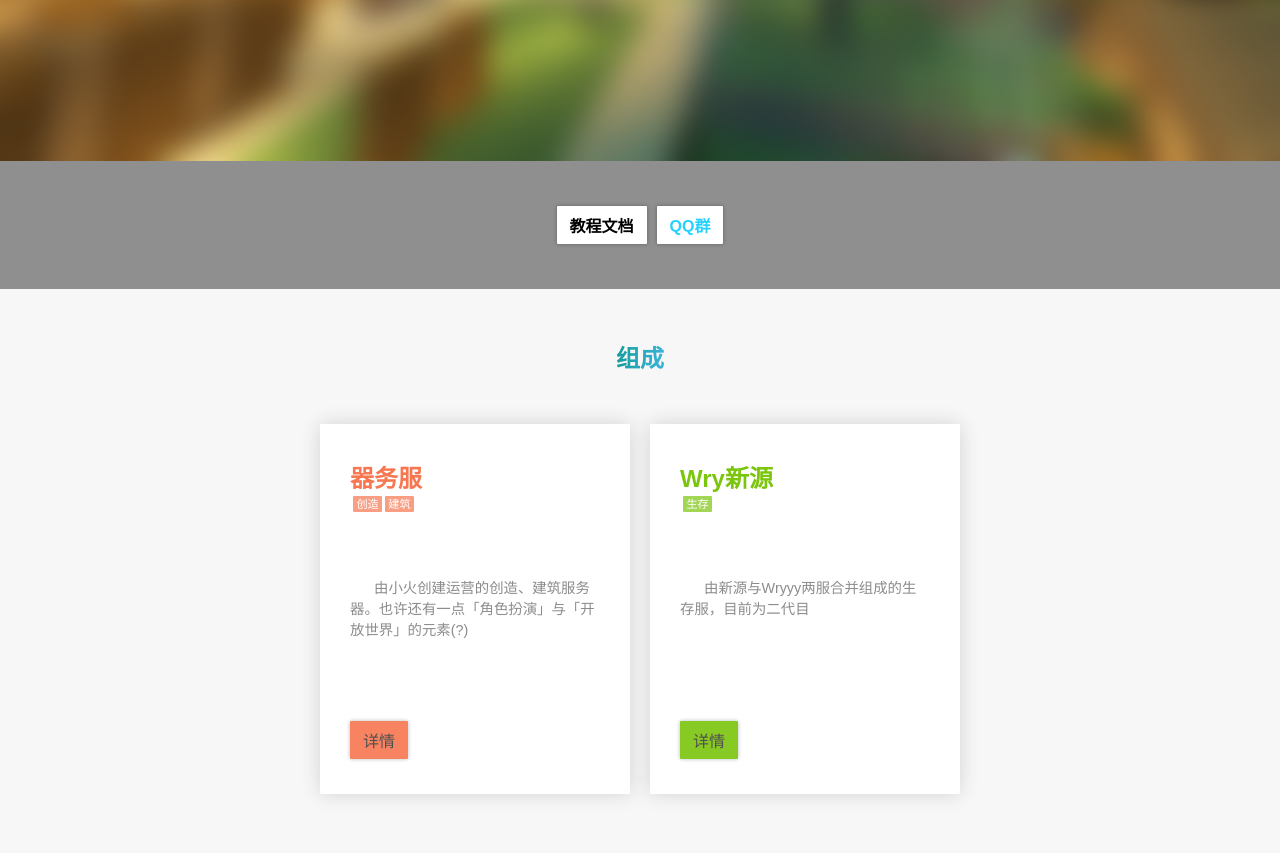
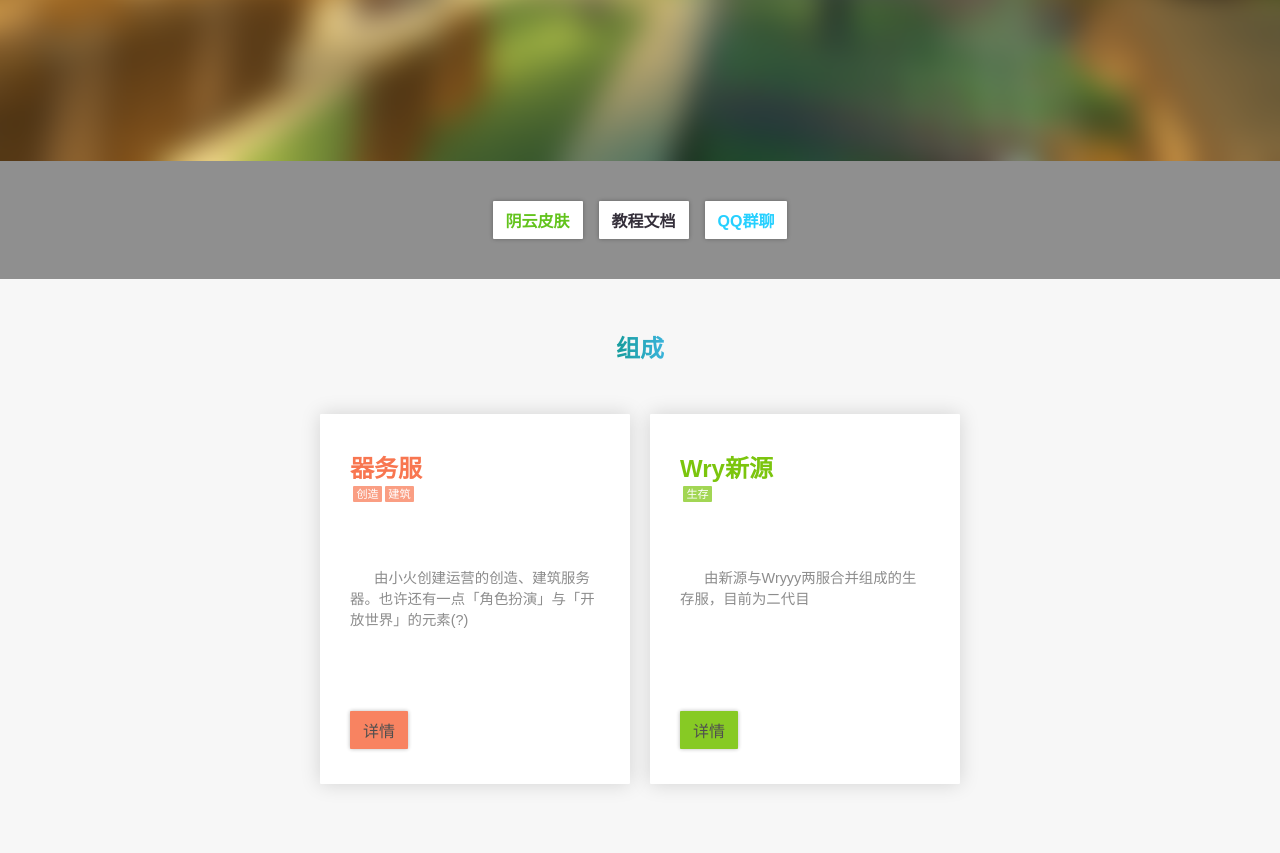
Before and after one commit to XiaohCeale/tbc, a PHP site: page / in a window 1280 px wide. Shown: the part 647-1500 px from the top of the page. Run offline with PHP 8.4, Linux system fonts and the light colour scheme.

Commit message:
Please enter the commit message for your changes. Lines starting with '#' will be ignored, and an empty message aborts the commit.
On branch main
Your branch is up to date with 'origin/main'.

Changes to be committed:
	modified:   index.html
	modified:   style.css

```diff
--- a/index.html
+++ b/index.html
@@ -28,8 +28,9 @@
         <div class="background"></div>
     </section>
     <section id="rd3">
+        <a href="https://skin.yinyuns.top/" class="button skin">阴云皮肤</a>
         <a href="https://docs.yinyuns.top/twobluecube/" class="button docs">教程文档</a>
-        <a href="https://jq.qq.com/?_wv=1027&k=LzKIM27V" class="button qq">QQ群</a>
+        <a href="https://jq.qq.com/?_wv=1027&k=LzKIM27V" class="button qq">QQ群聊</a>
     </section>
     <section id="nd2">
         <h1 class="title">组成</h1>
--- a/style.css
+++ b/style.css
@@ -233,8 +233,15 @@ section {
 #rd3 .button {
     margin: 5px;
     font-weight: bold;
-    /* padding: 7px 17px; */
-    /* letter-spacing: 2px; */
+    margin: 0 8px;
+}
+
+#rd3 .button.skin {
+    color: #62c31c;
+}
+
+#rd3 .button.docs {
+    color: #342f3a;
 }
 
 #rd3 .button.qq {
```
